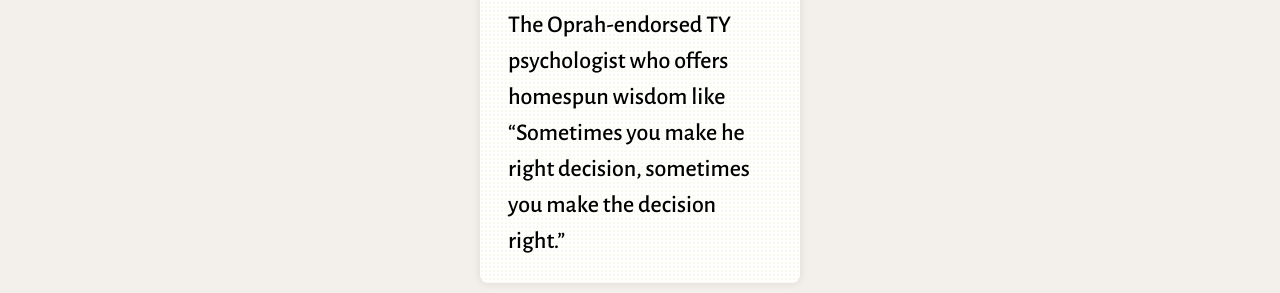
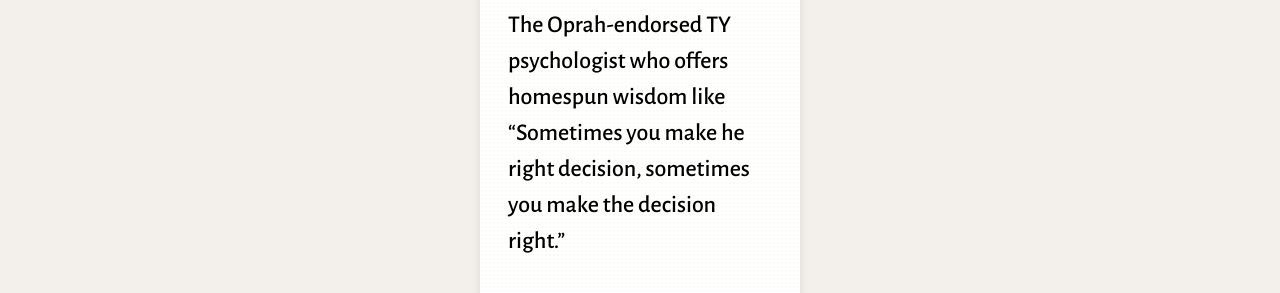
Before and after one commit to smwoll/mgame, a website built with Parcel: page src/index.html in a window 1280 px wide. Both pictures are taken after a click on the button "Start Round". Shown: the part 507-800 px from the top of the page. Built offline with nearby package versions, Linux system fonts and the light colour scheme.

Commit message:
aspect ratio

```diff
--- a/src/style.css
+++ b/src/style.css
@@ -105,15 +105,15 @@
 
 .cardbox .card {
   width: clamp(200px, 25vw, 400px);
-  aspect-ratio: 2/1;
+  aspect-ratio: 4/5;
   height: auto;
   padding: 24px 28px;
   border-radius: 8px;
   background-color: #fff;
   background-image: radial-gradient(
     circle at 50% 50%,
-    rgba(219, 210, 144, 0.255) 0%,
-    rgba(255, 255, 255, 0.067) 60%
+    rgba(219, 210, 144, 0.2) 0%,
+    rgba(255, 255, 255, 0.04) 55%
   );
   background-repeat: repeat;
   background-size: 4px 4px;
@@ -149,7 +149,7 @@
 }
 
 button:hover {
-  transform: scale(1.05);
+  transform: scale(1.04);
 }
 
 button:active {
```
